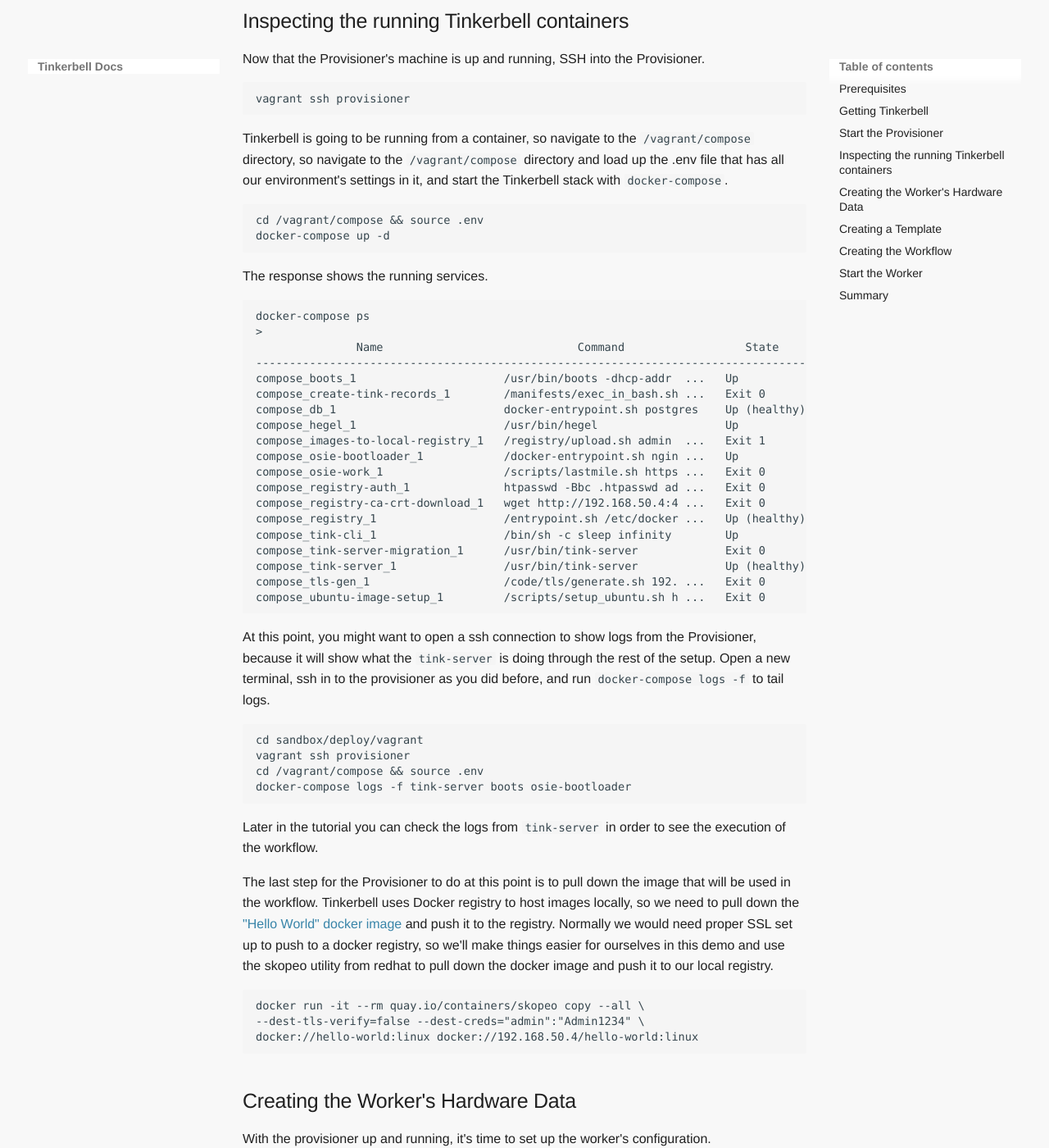
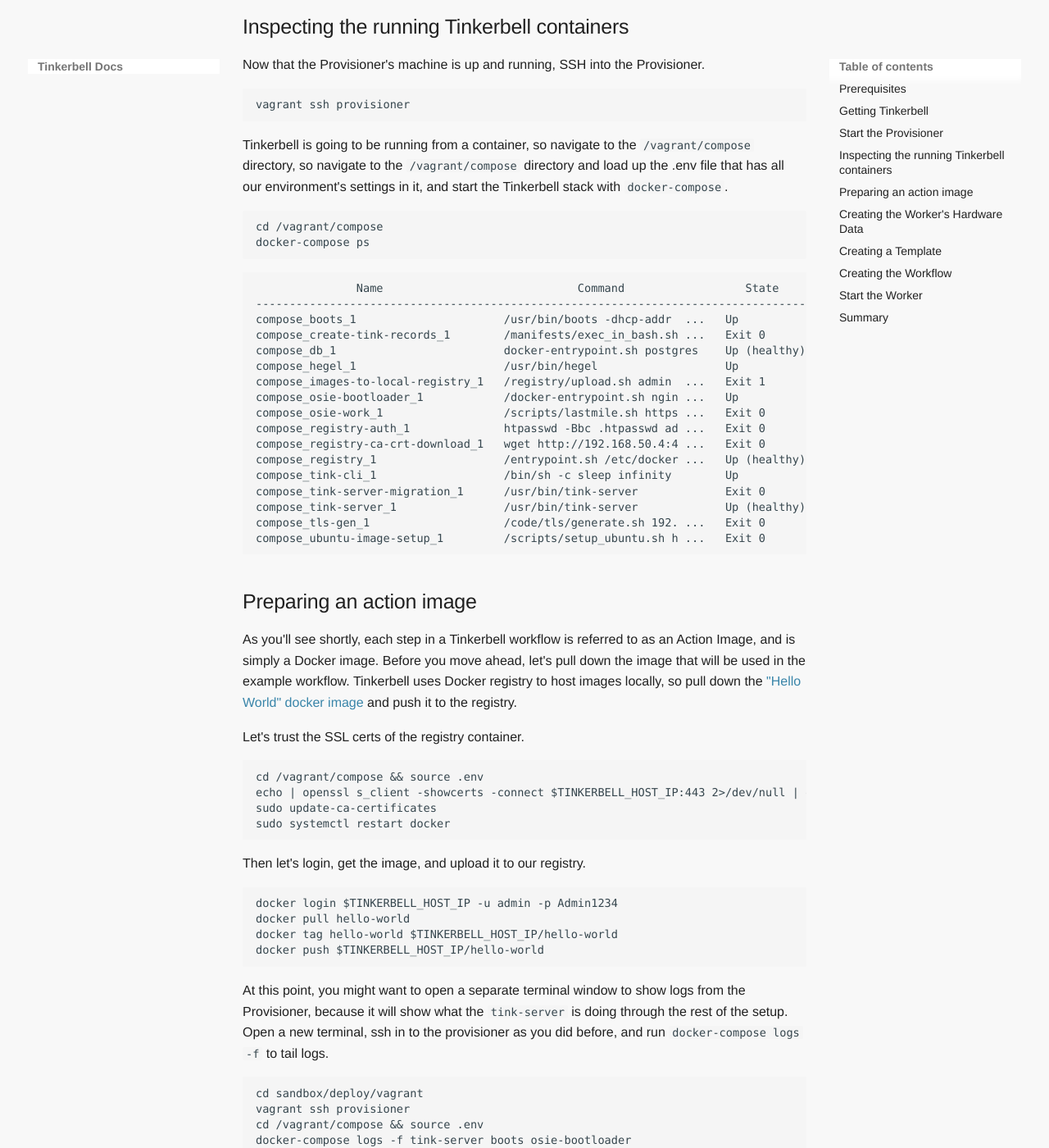
Before and after one commit to tinkerbell/tinkerbell-docs, an MkDocs documentation site: the page built from docs/setup/local-vagrant.md, in a window 1280 px wide and 1400 px high, scrolled down 1619 px. Shown: the whole window at 82% size. Built offline with MkDocs 1.6.1 and Material for MkDocs 9.7.7, drawn with Linux system fonts in a browser that asks for light colours; some web fonts are replaced; some of the changed text lies outside the part shown.

Commit message:
Use docker push instead of skopeo, reorder wokflow, remove templates before starting provisioner.
Signed-off-by: Chris Privitere <cprivite@users.noreply.github.com>

````diff
--- a/docs/setup/local-vagrant.md
+++ b/docs/setup/local-vagrant.md
@@ -6,6 +6,8 @@
 # Local Setup with Vagrant
 
 If you want to dive in to trying out Tinkerbell, this tutorial sets it up locally using Vagrant. Vagrant manages the Tinkerbell installation for this tutorial's Provisioner, and runs both the Provisioner and Worker on VirtualBox or `libvirtd`.
+
+These docs were tested against v0.6.0 of github.com/tinkerbell/sandbox
 
 It covers some basic aspects of Tinkerbell's functionality:
 
@@ -41,11 +43,13 @@
 
 ## Start the Provisioner
 
-First we need to make a quick edit to the Vagrant configuration file to set the mac and IP address of the worker machine we'll be using later.
+First we need to delete the default template and hardware definition that the sandbox repo comes with. This let's us practice setting up the template and workflow in tinkerbell without any conflicts with what comes pre-defined in the sandbox repo.
 
 ```
-sed -i 's/0800279EF53A/820000000001/' Vagrantfile
-sed -i 's/192.168.50.43/192.168.50.44/' Vagrantfile
+rm ../compose/manifests/hardware/hardware-libvirt.json
+rm ../compose/manifests/hardware/hardware.json
+rm ../compose/manifests/template/ubuntu-libvirt.yaml
+rm ../compose/manifests/template/ubuntu.yaml
 ```
 
 
@@ -56,12 +60,6 @@
 ```
 
 The Provisioner installs and runs Ubuntu with a couple of additional utilities. The time it takes to spin up the Provisioner varies with connection speed and resources on your local machine.
-
-When the Provisioner is ready, you should see the following message:
-
-```
-INFO: tinkerbell stack setup completed successfully on ubuntu server
-```
 
 ## Inspecting the running Tinkerbell containers
 
@@ -74,16 +72,11 @@
 Tinkerbell is going to be running from a container, so navigate to the `/vagrant/compose` directory, so navigate to the `/vagrant/compose` directory and load up the .env file that has all our environment's settings in it, and start the Tinkerbell stack with `docker-compose`.
 
 ```
-cd /vagrant/compose && source .env
-docker-compose up -d
+cd /vagrant/compose
+docker-compose ps
 ```
 
-The response shows the running services.
-
 ```
-
-docker-compose ps
->
                Name                             Command                  State                             Ports
 ---------------------------------------------------------------------------------------------------------------------------------------
 compose_boots_1                      /usr/bin/boots -dhcp-addr  ...   Up
@@ -104,7 +97,27 @@
 
 ```
 
-At this point, you might want to open a ssh connection to show logs from the Provisioner, because it will show what the `tink-server` is doing through the rest of the setup. Open a new terminal, ssh in to the provisioner as you did before, and run `docker-compose logs -f` to tail logs.
+
+
+## Preparing an action image
+
+As you'll see shortly, each step in a Tinkerbell workflow is referred to as an Action Image, and is simply a Docker image. Before you move ahead, let's pull down the image that will be used in the example workflow. Tinkerbell uses Docker registry to host images locally, so pull down the  ["Hello World" docker image](https://hub.docker.com/_/hello-world/) and push it to the registry.
+
+Let's trust the SSL certs of the registry container.
+```
+cd /vagrant/compose && source .env
+echo | openssl s_client -showcerts -connect $TINKERBELL_HOST_IP:443 2>/dev/null | openssl x509 | sudo tee /usr/local/share/ca-certificates/tinkerbell.crt
+sudo update-ca-certificates
+sudo systemctl restart docker
+```
+Then let's login, get the image, and upload it to our registry.
+```
+docker login $TINKERBELL_HOST_IP -u admin -p Admin1234
+docker pull hello-world
+docker tag hello-world $TINKERBELL_HOST_IP/hello-world
+docker push $TINKERBELL_HOST_IP/hello-world
+```
+At this point, you might want to open a separate terminal  window to show logs from the Provisioner, because it will show what the `tink-server` is doing through the rest of the setup. Open a new terminal, ssh in to the provisioner as you did before, and run `docker-compose logs -f` to tail logs.
 
 ```
 cd sandbox/deploy/vagrant
@@ -114,15 +127,6 @@
 ```
 
 Later in the tutorial you can check the logs from `tink-server` in order to see the execution of the workflow.
-
-The last step for the Provisioner to do at this point is to pull down the image that will be used in the workflow. Tinkerbell uses Docker registry to host images locally, so we need to pull down the ["Hello World" docker image](https://hub.docker.com/_/hello-world/) and push it to the registry. Normally we would need proper SSL set up to push to a docker registry, so we'll make things easier for ourselves in this demo and use the skopeo utility from redhat to pull down the docker image and push it to our local registry.
-
-```
-docker run -it --rm quay.io/containers/skopeo copy --all \
---dest-tls-verify=false --dest-creds="admin":"Admin1234" \
-docker://hello-world:linux docker://192.168.50.4/hello-world:linux
-```
-
 ## Creating the Worker's Hardware Data
 
 With the provisioner up and running, it's time to set up the worker's configuration.
@@ -164,11 +168,10 @@
 EOF
 ```
 
-First delete the conflicting hardware definition that came with the sandbox repository. Then, push the hardware data to the database with the `tink hardware push` command.
+Then, push the hardware data to the database with the `tink hardware push` command.
 
 ```
 docker exec -i compose_tink-cli_1 tink hardware push < ./hardware-data.json
-> 2021/11/30 21:05:31 Hardware data pushed successfully
 ```
 
 If you are following along in the `tink-server` logs, you should see:
@@ -191,7 +194,7 @@
     worker: "{{.device_1}}"
     actions:
       - name: "hello_world"
-        image: hello-world:linux
+        image: hello-world
         timeout: 60
 EOF
 ```
````
Also changed, not shown: other parts of docs/setup/local-vagrant.md (+4 -8 lines).
